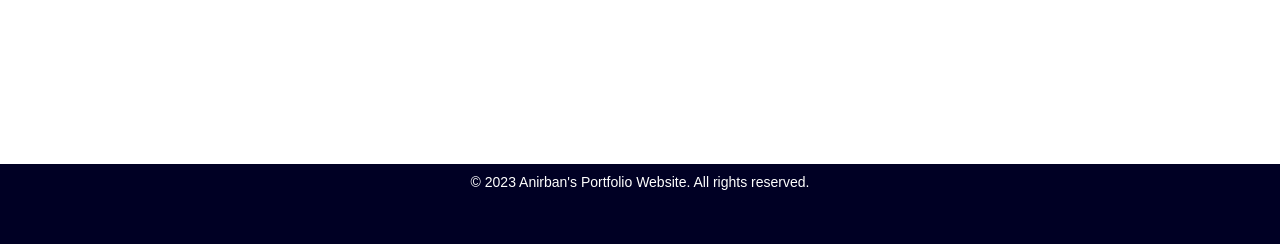
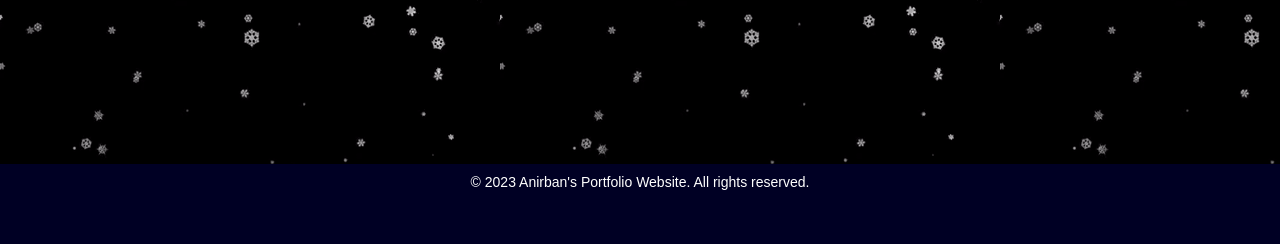
Before and after one commit to Anirban-Gh0sh/Portfolio-website, a plain HTML site: page index.html in a window 1280 px wide. Shown: the part 636-880 px from the top of the page. Drawn offline with nearby package versions, Linux system fonts and the light colour scheme.

Commit message:
Update style.css

```diff
--- a/style.css
+++ b/style.css
@@ -16,7 +16,7 @@ html
 }
 body
 {
-    background-image: url('/customportfolio/Images/snowgif.gif');
+    background-image: url('/Images/snowgif.gif');
     /* background-color: rgb(0,0,36); */
     color: white;
 }
```
